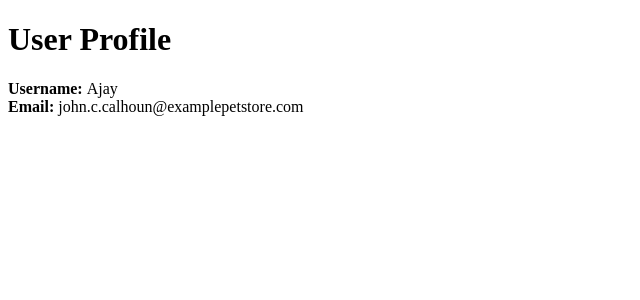
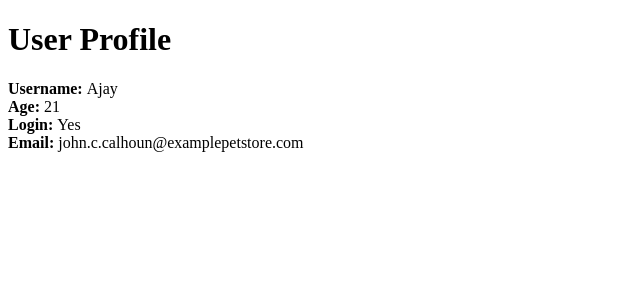
Before and after one commit to 57Ajay/AllReact, a React (Vite) app: page / in a window 1280 px wide. Shown: the top 300 px of the page, without its empty margins (0-640 px from the left). Built offline with nearby package versions, Linux system fonts and the light colour scheme.

Commit message:
Using Proptypes for props

```diff
--- a/src/App.jsx
+++ b/src/App.jsx
@@ -3,7 +3,7 @@ import UserProfile from "./components/UserProfile";
 const App =()=>{
   return(
     <div>
-      <UserProfile />
+      <UserProfile age={21} login={true} />
     </div>
   );
 };
--- a/src/components/UserProfile.jsx
+++ b/src/components/UserProfile.jsx
@@ -1,9 +1,17 @@
 import UserUsername from "./UserUsername";
-const UserProfile = ()=>{
+import Proptypes from "prop-types";
+const UserProfile = (props)=>{
     return (
         <div id="UserProfile">
             <h1>User Profile</h1>
             <UserUsername name="Ajay" />
+            <b>Age: </b>
+            <span>{props.age}</span>
+            <br/>
+            <b>Login: </b>
+            <span>{props.login ? "Yes" : "No"}</span>
+
+            {console.log(props)}
             <div>
                 <b>Email: </b>
                 <span>john.c.calhoun@examplepetstore.com</span>
@@ -12,4 +20,9 @@ const UserProfile = ()=>{
     );
 };
 
+UserProfile.propTypes = {
+    age: Proptypes.number.isRequired,
+    login: Proptypes.bool.isRequired
+};
+
 export default UserProfile;
--- a/src/components/UserUsername.jsx
+++ b/src/components/UserUsername.jsx
@@ -7,6 +7,7 @@ const UserUsername = ({name})=>{
         </div>
     );
 };
+
 UserUsername.propTypes = {
     name: Proptypes.string.isRequired
 };
```
